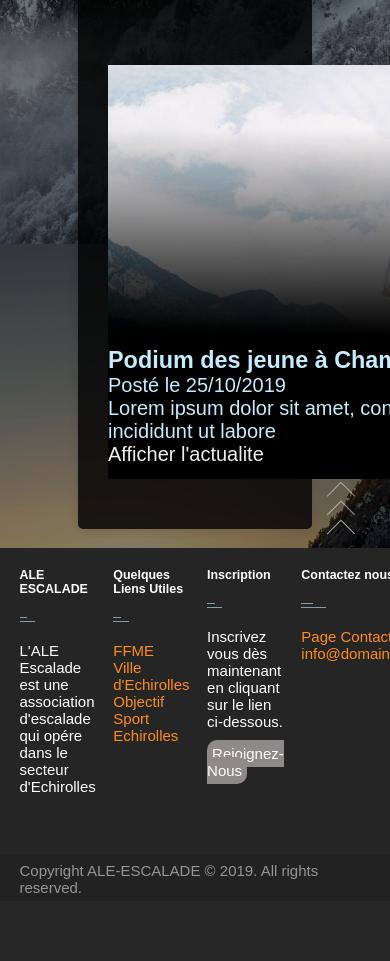
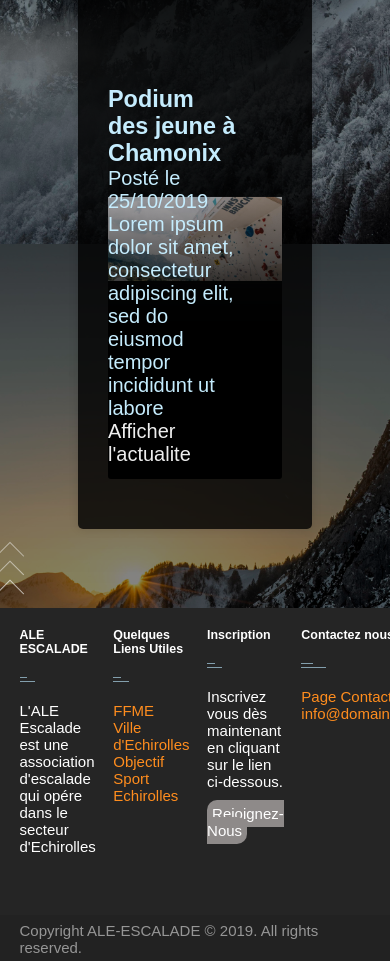
Before and after one commit to MAISDUSE/ale-escalade, a PHP site: page /Controler/Accueil.ctrl.php in a window 390 px wide; the page is wider, and only the part inside the window is pictured. Shown: the part 600-1561 px from the top of that part. Before the commit the page ends 1493 px from the top of that part, so only its background shows below. Run offline with PHP 8.4, Linux system fonts and the light colour scheme.

Commit message:
Responsivité début

```diff
--- a/WEB/mvc/View/Design/Accueil.css
+++ b/WEB/mvc/View/Design/Accueil.css
@@ -24,7 +24,7 @@ font-size: 2.5em;
 	margin: auto;
 	margin-bottom: 20px;
   position: relative;
-	  border-radius: 8px;
+	border-radius: 8px;
 }
 
 .actualite .actualiteZ3{
@@ -42,21 +42,25 @@ font-size: 2.5em;
 	bottom: 8px;
 }
 
+.txt{
+  width: 75%;
+}
+
 
 .actualite .actualiteZ2{
   width: 720px;
   height: 480px;
 	border-radius: 3px;
 
-  background:linear-gradient(0deg, rgba(0,0,0,1) 0%, rgba(0,0,0,1) 30%, rgba(0,0,0,0) 73%);
+background:linear-gradient(0deg, rgba(0,0,0,1) 0%, rgba(0,0,0,1) 30%, rgba(0,0,0,0) 73%);
  position: absolute;
  z-index: 2;
 
 }
 
 .actualite .actualiteZ1{
-  max-height: 100%;
-	max-width: 100%;
+  max-height: 480px;
+	max-width: 720px;
 	top: 50%; left: 50%;
 	transform: translate(-50%, -50%);
   position: absolute;
@@ -66,3 +70,56 @@ font-size: 2.5em;
 /****************************************************************************************************************
 *****************************************************************************************************************
 *****************************************************************************************************************/
+
+@media screen and (max-width: 1367px){
+
+  .actualite{
+    width: 100%;
+    height: 480px;
+  	margin: auto;
+  	margin-bottom: 20px;
+    position: relative;
+  	border-radius: 8px;
+  }
+
+  .actualite .actualiteZ3{
+    width: 100%;
+    height: 480px;
+  	font-size: 2em;
+    position: absolute;
+    z-index: 3;
+  	border-radius: 3px;
+  	bottom: 5px;
+  }
+
+  .actualite .actualiteZ3 .txt{
+  	position: absolute;
+  	bottom: 8px;
+  }
+
+  .txt{
+    width: 75%;
+  }
+
+
+  .actualite .actualiteZ2{
+    width: 100%;
+    height: 480px;
+  	border-radius: 3px;
+
+  background:linear-gradient(0deg, rgba(0,0,0,1) 0%, rgba(0,0,0,1) 30%, rgba(0,0,0,0) 73%);
+   position: absolute;
+   z-index: 2;
+
+  }
+
+  .actualite .actualiteZ1{
+    max-height: 100%;
+  	max-width: 100%;
+  	top: 50%; left: 50%;
+  	transform: translate(-50%, -50%);
+    position: absolute;
+    z-index: 1;
+
+  }
+}
--- a/WEB/mvc/View/Design/Header.view.php
+++ b/WEB/mvc/View/Design/Header.view.php
@@ -1,8 +1,15 @@
+
+
+
+
 <header>
   <div class="menu-toggle" id="hamburger">
-      <i class="fas fa-bars"></i>
+    <label for="toggle">&#9766;</label>
   </div>
   <div class="overlay"></div>
+  <div class="nav">
+    <label for="toggle">&#9776;</label>
+    <input type="checkbox" id="toggle">
     <div id="menu" class="container">
         <nav>
             <h1 class="brand"><a href="../Controler/Accueil.ctrl.php"><img src="../Ressources/Ale_black.png" alt="Logo Ale"></h1>
@@ -17,6 +24,8 @@
             </ul>
         </nav>
     </div>
+  </div>
+
 
 
 </header>
--- a/WEB/mvc/View/Design/HeaderFooter.css
+++ b/WEB/mvc/View/Design/HeaderFooter.css
@@ -10,6 +10,10 @@ html{
   background: linear-gradient(to bottom, rgba(0,0,0,.6), rgba(0,0,0,.3)), url("../../Ressources/escaladeCover.jpg") center no-repeat fixed ;
 	background-size: cover;
 	scroll-behavior: smooth;
+}
+html body{
+	width: 100%;
+	height: 100%;
 }
 
 a{
```
Also changed, not shown: other parts of WEB/mvc/View/Design/HeaderFooter.css (+60 -3 lines). Lines whose indentation alone changed are shown as unchanged.
